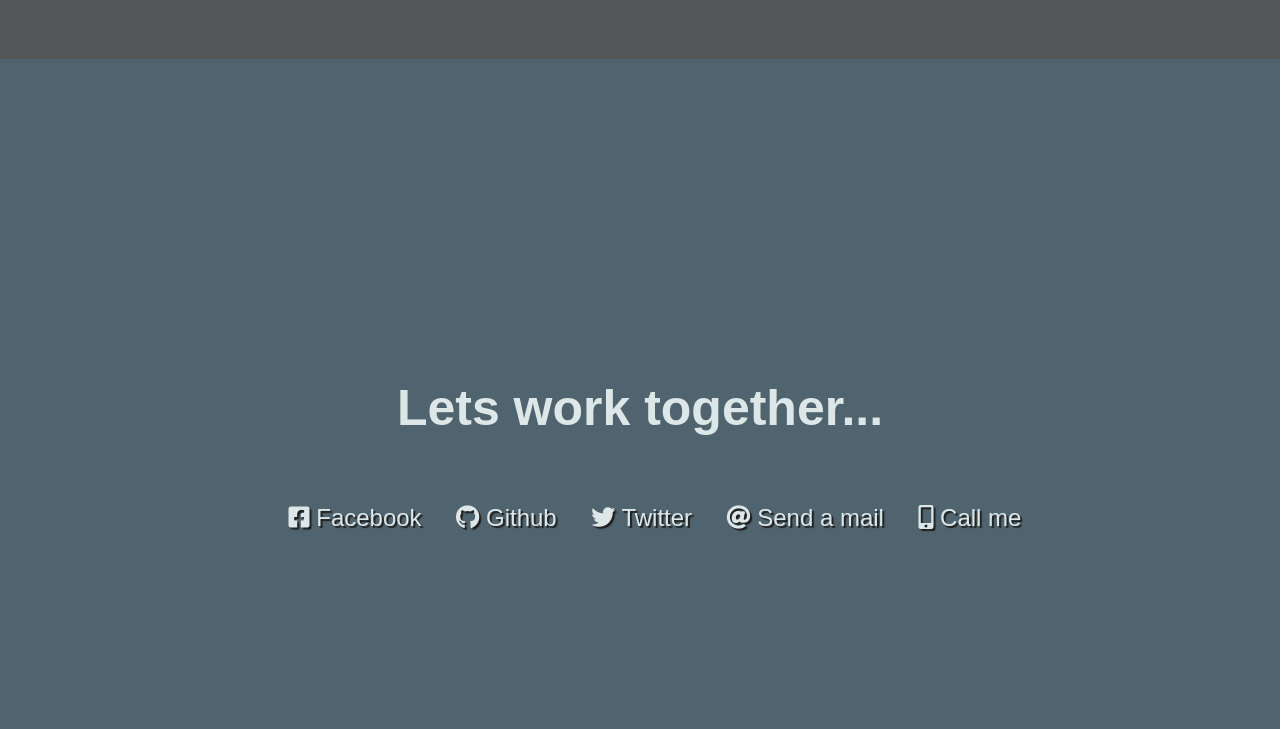
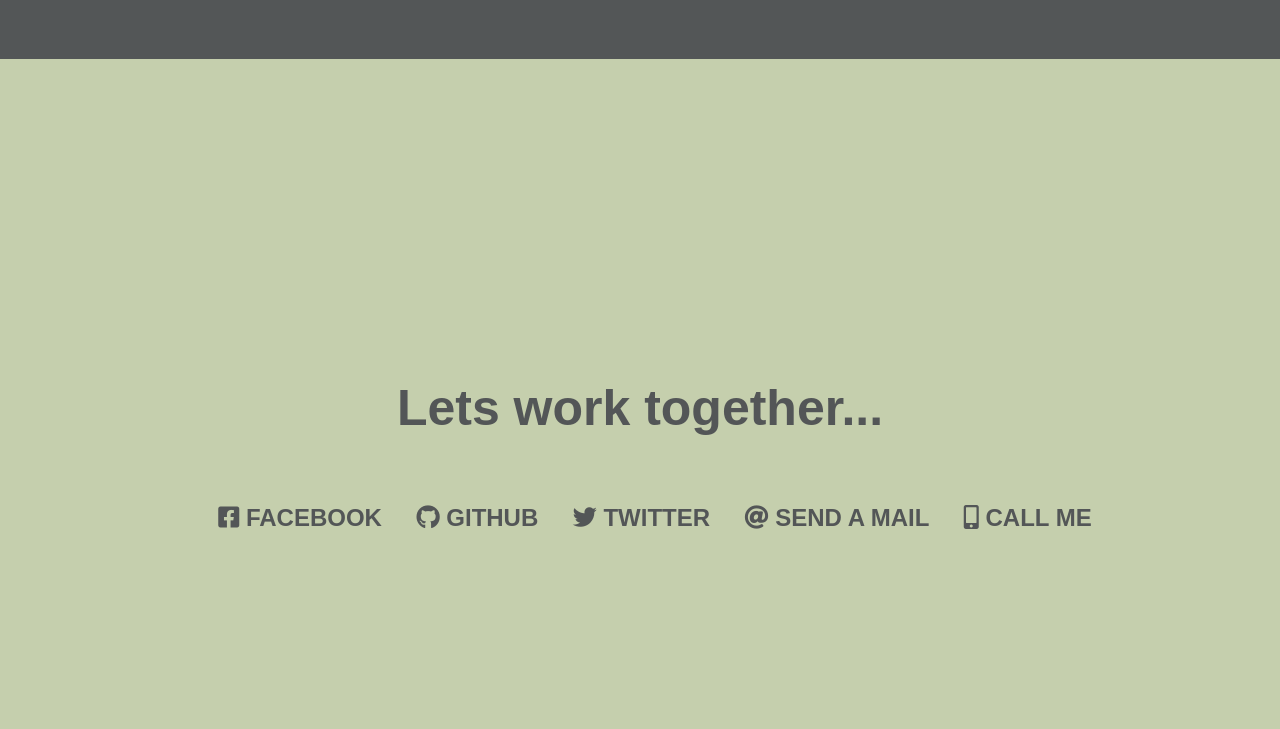
Before and after one commit to obrendanx/PortfolioV2, a plain HTML site: page portoflio-v2/dist/index.html in a window 1280 px wide. Shown: the part 1791-2520 px from the top of the page. Drawn offline with Linux system fonts and the light colour scheme; a web font is replaced by a local one.

Commit message:
finished up portfolio site

```diff
--- a/portoflio-v2/dist/index.html
+++ b/portoflio-v2/dist/index.html
@@ -98,11 +98,11 @@
           <nav>
             <ul>
               <li><a href="#"><i class="fab fa-facebook-square"></i> Facebook</a></li>
-              <li><a href="#"><i class="fab fa-github"></i> Github</a></li>
+              <li><a href="https://github.com/obrendanx"><i class="fab fa-github"></i> Github</a></li>
               <li><a href="#"><i class="fab fa-twitter"></i> Twitter</a></li>
-              <li><a href="mailto:example@example.com"><i class="fas fa-at"></i> Send a mail</a
+              <li><a href="mailto:brendanewen16@outlook.com"><i class="fas fa-at"></i> Send a mail</a
                 ></li>
-              <li><a href="tel:555-555-5555"><i class="fas fa-mobile-alt"></i> Call me</a
+              <li><a href="tel:07904576057"><i class="fas fa-mobile-alt"></i> Call me</a
                 ></li>
             </ul>
           </nav>
--- a/portoflio-v2/dist/style.css
+++ b/portoflio-v2/dist/style.css
@@ -72,12 +72,14 @@ html{
   width:100vw;
   background:#535657;
   padding-top:4vh;
+  scroll-margin-top: 50px;
 }
 
 .contact{
   height:100vh;
   width:100vw;
-  background:#4F646F;
+  background:#C5CFAD;
+  scroll-margin-top: 50px;
 }
 
 /* welcome styles */
@@ -203,7 +205,7 @@ html{
 /* contact styles */
 .contact{
   text-align:center;
-  color:#DEE7E7;
+  color:#535657;
 }
 
 .contact h2{
@@ -221,10 +223,9 @@ html{
 }
 
 .social_links a{
-  color:#DEE7E7;
-
+  color:#535657;
   text-decoration:none;
-  text-shadow: 2px 2px 1px #1f1f1f;
+  text-transform:uppercase;
   transition: 1s;
 }
 
@@ -243,7 +244,8 @@ html{
 .contact_info{
   position:relative;
   top:40%;
-  font-family: 'Poppins', sans-serif;
+  font-family: 'Smooch Sans', sans-serif;
+  font-weight:600;
 }
 
 .footer p{
```
Also changed, not shown: portoflio-v2/dist/index.js (line endings or trailing spaces).
